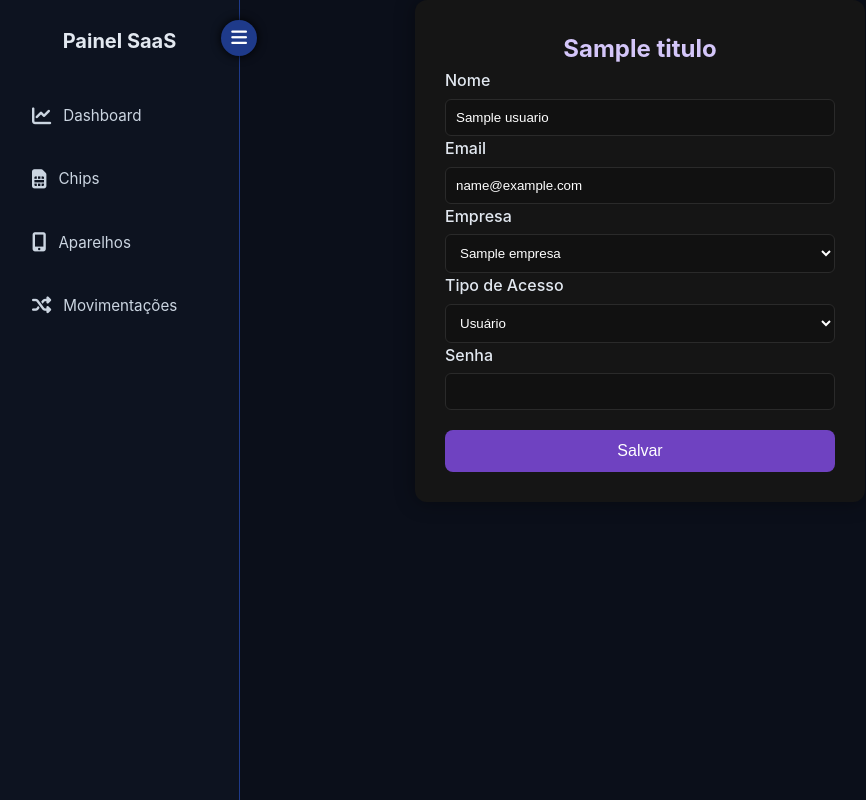
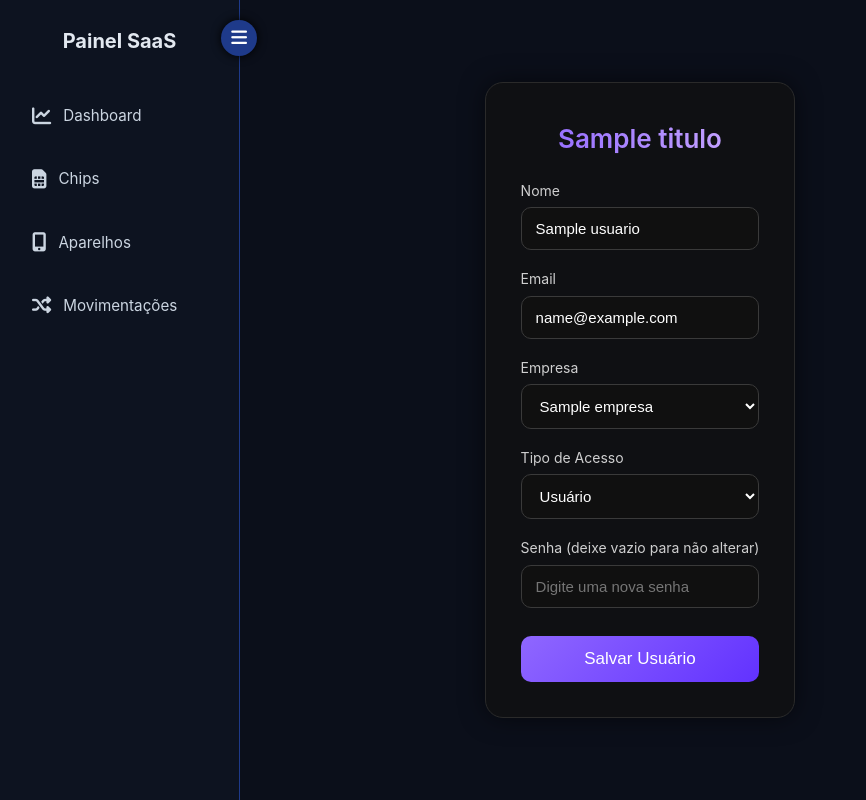
Before and after one commit to desenvoltoo/chips-saas, a Flask app: template templates/admin/usuario_form.html in a window 1280 px wide. Shown: the whole page, without its empty margins (0-866 px from the left). Run offline with Flask 3, Linux system fonts and the light colour scheme; the template is opened without the code that fills it: most values are stand-ins (such as "Sample title", 1, 10 or a date in 2020); some libraries are stand-ins or nearby versions.

Commit message:
Update usuario_form.html

```diff
--- a/templates/admin/usuario_form.html
+++ b/templates/admin/usuario_form.html
@@ -2,58 +2,109 @@
 {% block content %}
 
 <style>
+    body {
+        display: flex;
+        justify-content: center;
+        align-items: center;
+    }
+
+    .form-wrapper {
+        width: 100%;
+        max-width: 480px;
+        padding: 20px;
+    }
+
     .form-card {
-        background: #151515;
-        padding: 30px;
-        border-radius: 12px;
-        width: 450px;
-        margin: auto;
-        box-shadow: 0 0 20px #0006;
+        background: rgba(18, 18, 18, 0.75);
+        backdrop-filter: blur(14px);
+        border: 1px solid #2a2a2a;
+        padding: 35px;
+        border-radius: 18px;
+        box-shadow: 0 0 25px #0008;
+        color: #fff;
+        animation: fadeIn 0.4s ease;
+    }
+
+    @keyframes fadeIn {
+        from { opacity: 0; transform: translateY(10px); }
+        to { opacity: 1; transform: translateY(0); }
+    }
+
+    .form-title {
+        font-size: 26px;
+        font-weight: 600;
+        margin-bottom: 20px;
+        background: linear-gradient(to right, #8f67ff, #caa9ff);
+        -webkit-background-clip: text;
+        -webkit-text-fill-color: transparent;
+        text-align: center;
+    }
+
+    .input-group {
+        margin-bottom: 18px;
     }
 
     label {
-        margin-top: 12px;
-        font-weight: 500;
+        font-size: 14px;
+        opacity: .8;
+        margin-bottom: 5px;
+        display: block;
     }
 
     input, select {
         width: 100%;
-        padding: 10px;
-        border-radius: 6px;
-        border: 1px solid #2a2a2a;
-        background: #111;
+        padding: 12px 14px;
+        border-radius: 10px;
+        border: 1px solid #3a3a3a;
+        background: #101010;
         color: #fff;
-        margin-top: 5px;
+        font-size: 15px;
+        transition: 0.2s;
+    }
+
+    input:focus, select:focus {
+        border-color: #8f67ff;
+        box-shadow: 0 0 8px #8f67ff55;
+        outline: none;
     }
 
     .btn-save {
         width: 100%;
-        margin-top: 20px;
-        padding: 12px;
-        background: #6f42c1;
-        color: #fff;
-        border-radius: 8px;
+        padding: 13px;
+        margin-top: 10px;
         border: none;
-        font-size: 16px;
-        transition: 0.2s;
+        border-radius: 10px;
+        background: linear-gradient(135deg, #8f67ff, #6232ff);
+        font-size: 17px;
+        color: white;
+        cursor: pointer;
+        transition: .2s;
     }
+
     .btn-save:hover {
-        background: #5835a0;
+        transform: translateY(-2px);
+        box-shadow: 0 6px 14px #6232ff55;
     }
 </style>
 
+<div class="form-wrapper">
     <div class="form-card">
 
-    <h2 style="text-align:center; color:#d4c6f9;">{{ titulo }}</h2>
+        <h2 class="form-title">{{ titulo }}</h2>
 
         <form method="POST">
 
+            <div class="input-group">
                 <label>Nome</label>
                 <input type="text" name="nome" value="{{ usuario.nome if usuario else '' }}" required>
+            </div>
 
+            <div class="input-group">
                 <label>Email</label>
                 <input type="email" name="email" value="{{ usuario.email if usuario else '' }}" required>
+            </div>
 
+            <div class="input-group">
                 <label>Empresa</label>
                 <select name="id_empresa">
                     {% for emp in empresas %}
@@ -63,20 +114,27 @@
                         </option>
                     {% endfor %}
                 </select>
+            </div>
 
+            <div class="input-group">
                 <label>Tipo de Acesso</label>
                 <select name="tipo">
                     <option value="usuario">Usuário</option>
                     <option value="admin">Admin</option>
                     <option value="superadmin">Super Admin</option>
                 </select>
+            </div>
 
-        <label>Senha</label>
-        <input type="password" name="senha">
+            <div class="input-group">
+                <label>Senha (deixe vazio para não alterar)</label>
+                <input type="password" name="senha" placeholder="Digite uma nova senha">
+            </div>
 
-        <button class="btn-save">Salvar</button>
+            <button class="btn-save">Salvar Usuário</button>
 
         </form>
+
+    </div>
 </div>
 
 {% endblock %}
```
Lines whose indentation alone changed are shown as unchanged.
